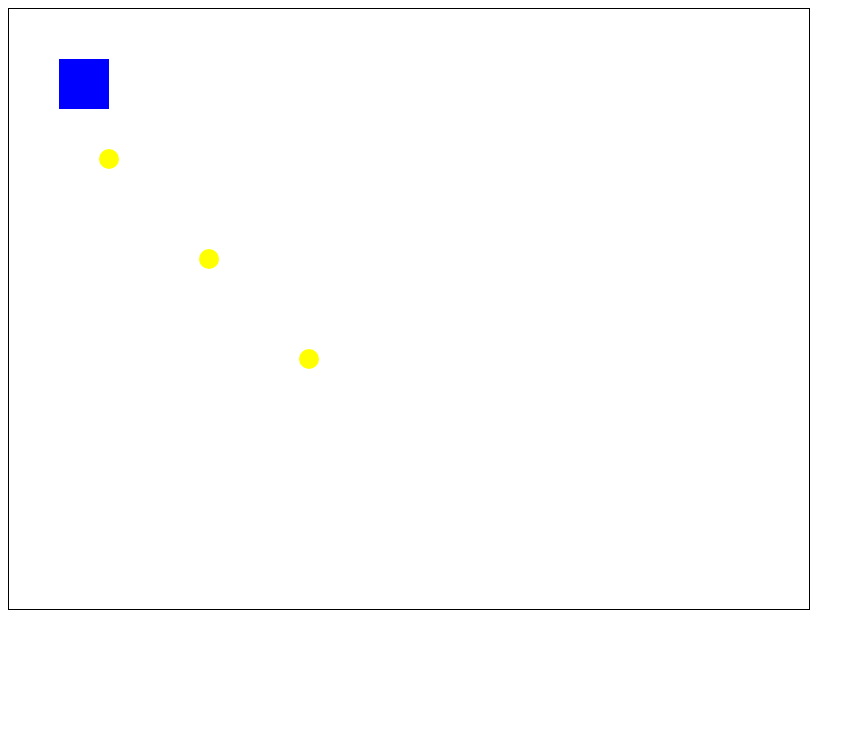
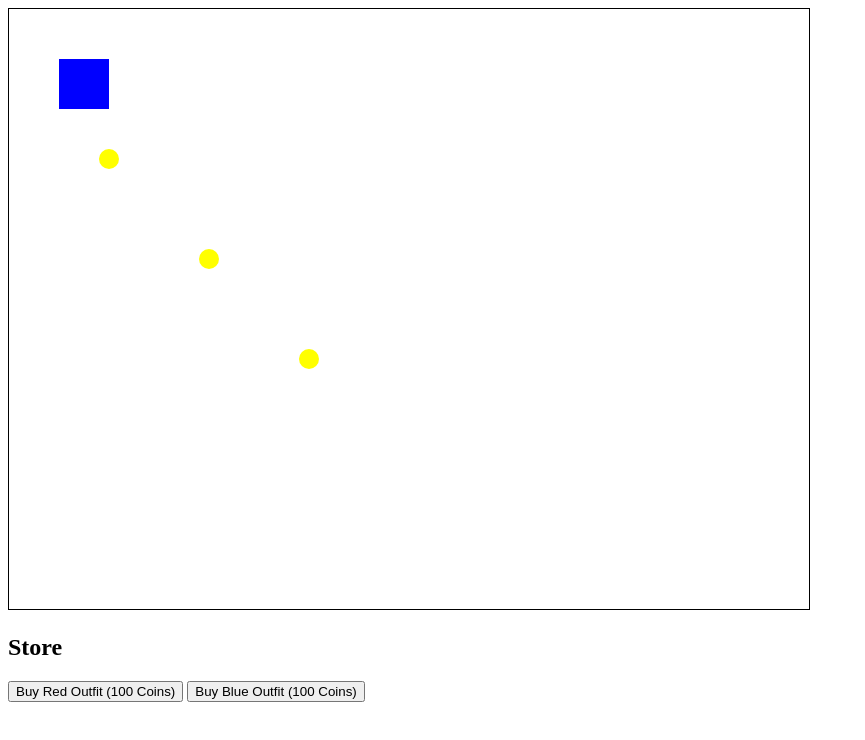
Before and after one commit to Rehmanpc/subway-safar-, a plain HTML site: page index.html in a window 1280 px wide. Shown: the whole page, without its empty margins (0-865 px from the left). Drawn offline with Linux system fonts and the light colour scheme.

Commit message:
Update index.html

```diff
--- a/index.html
+++ b/index.html
@@ -12,6 +12,11 @@
 </head>
 <body>
     <canvas id="gameCanvas" width="800" height="600"></canvas>
+    <div>
+        <h2>Store</h2>
+        <button onclick="buyItem('redOutfit')">Buy Red Outfit (100 Coins)</button>
+        <button onclick="buyItem('blueOutfit')">Buy Blue Outfit (100 Coins)</button>
+    </div>
     <script src="game.js"></script>
 </body>
 </html>
```
